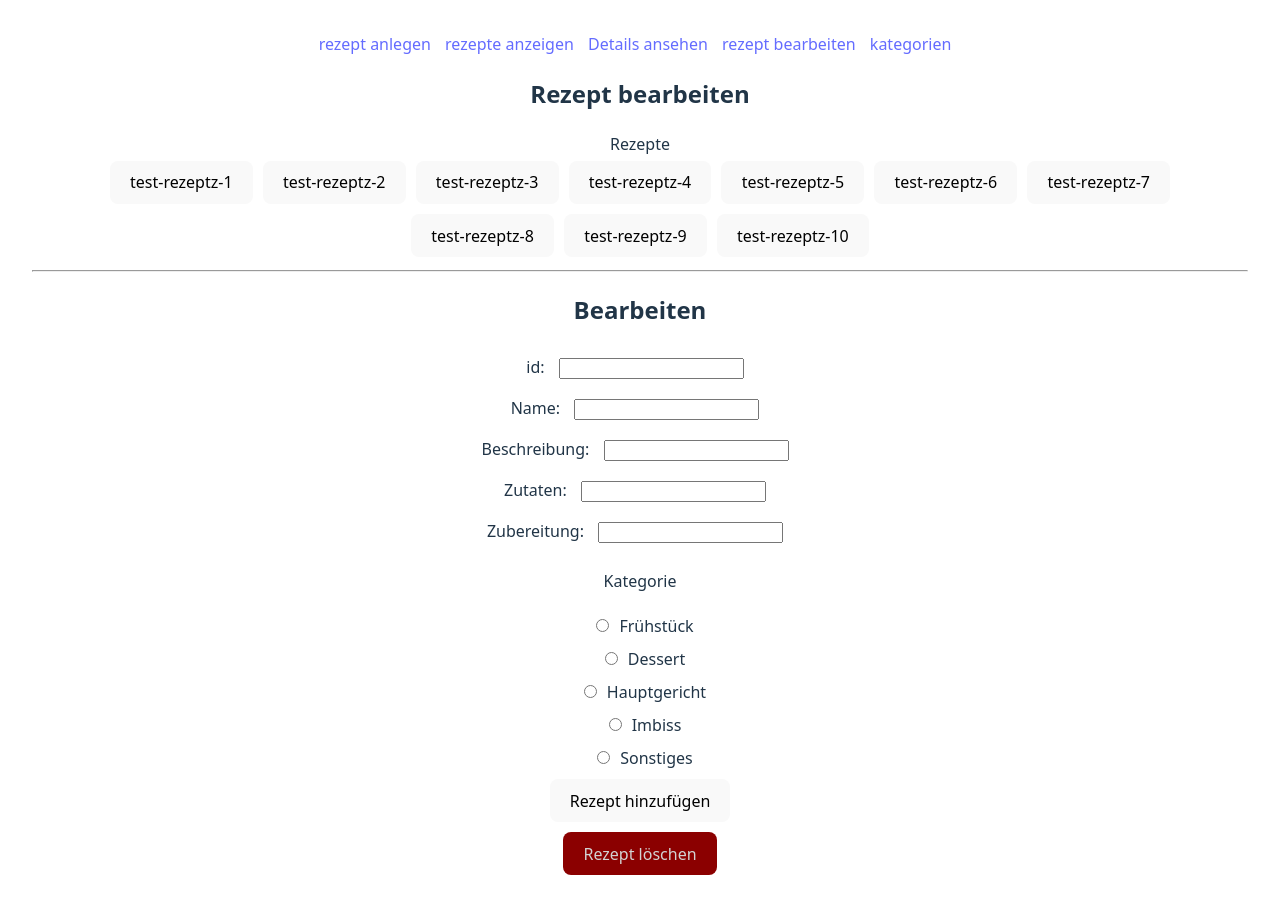
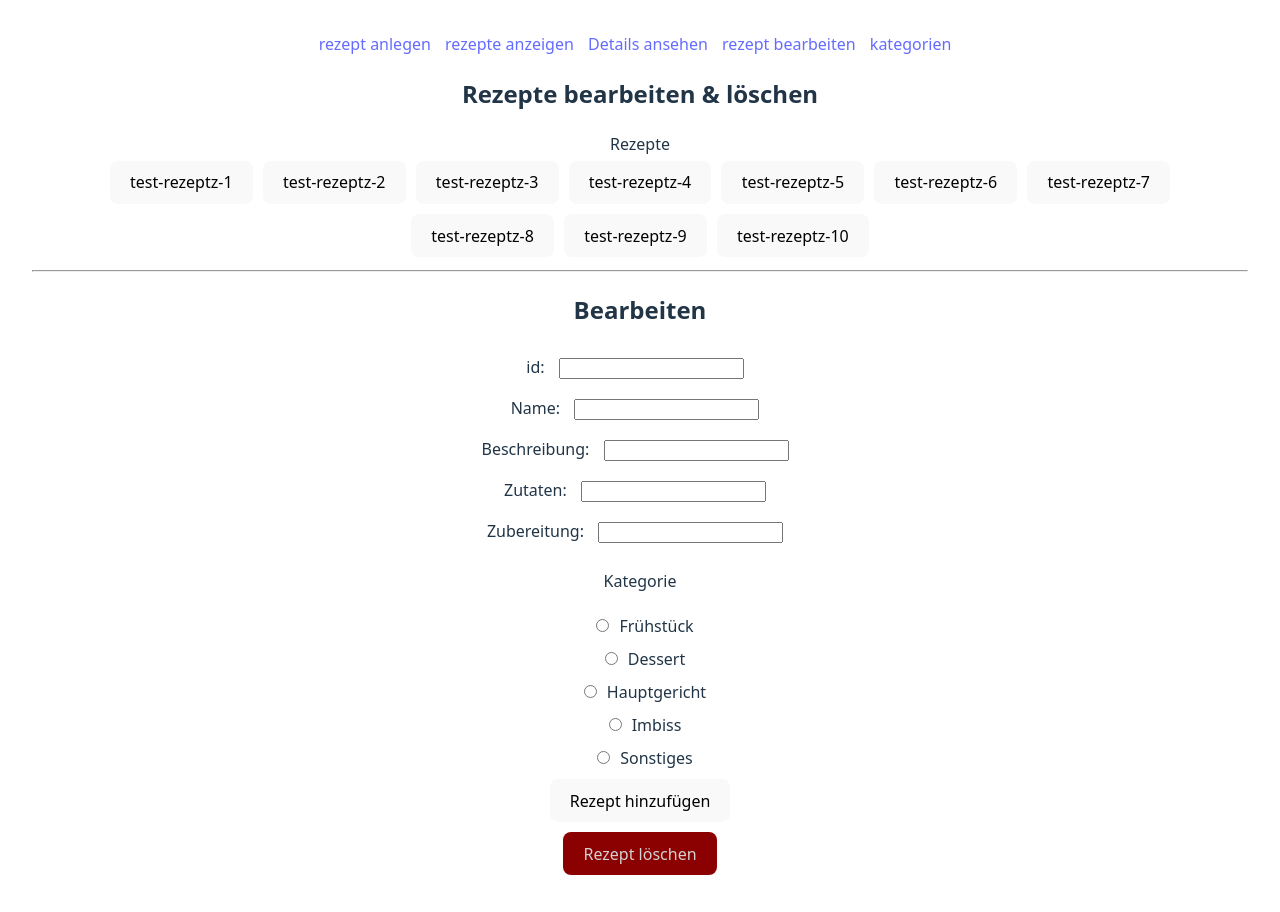
Before and after one commit to gab632/gabriel-assessment-2-2025, a React (Vite) app: page /rezept-bearbeiten in a window 1280 px wide. Built offline with nearby package versions, Linux system fonts and the light colour scheme.

Commit message:
completed task 4.

```diff
--- a/src/components/RezeptBearbeiten.jsx
+++ b/src/components/RezeptBearbeiten.jsx
@@ -14,7 +14,7 @@ export default function RezeptBearbeiten({list, onSubmitEditedRecipe, onDeleteRe
 
     function editRezept(e, rezept){
         // e.preventDefault();
-        console.log("ausgew r ", rezept)
+        // console.log("ausgew r ", rezept)
         setToEdit(rezept)
         // setRezeptId(toEdit.id);
 
@@ -26,6 +26,7 @@ export default function RezeptBearbeiten({list, onSubmitEditedRecipe, onDeleteRe
         tempId = String();
         tempId += toEdit.id;
         setRezeptId(tempId);
+        // console.log("temp id ", tempId)
 
         onSubmitEditedRecipe(e, rezeptId, rezeptName, beschreibung, zutaten, zubereitung, kategorie)
 
@@ -43,7 +44,7 @@ export default function RezeptBearbeiten({list, onSubmitEditedRecipe, onDeleteRe
 
     const [showModal, setShowModal] = useState(false);
 
-    // *********************************************
+    // useEffect used to check the values *********************************************
     useEffect(() =>{
         console.log("to edit ", toEdit)
         setRezeptId(toEdit.id);
@@ -51,11 +52,12 @@ export default function RezeptBearbeiten({list, onSubmitEditedRecipe, onDeleteRe
 
     useEffect(() =>{
 
-        console.log("id curr value ", rezeptId);
-    })
+        // console.log("id curr value ", rezeptId);
+    }, [rezeptId])
+
     return(
         <>
-        <h2>Rezept bearbeiten</h2>
+        <h2>Rezepte bearbeiten & löschen</h2>
         <div>
             Rezepte
             <div>
@@ -83,7 +85,7 @@ export default function RezeptBearbeiten({list, onSubmitEditedRecipe, onDeleteRe
                     id: <input
                     type="text"
                     name={"rezept-id"}
-                    value={rezeptId}
+                    value={tempId}
                     readOnly={true}
                     required/><br></br>
                     Name: <input
@@ -138,7 +140,7 @@ export default function RezeptBearbeiten({list, onSubmitEditedRecipe, onDeleteRe
                     <button type="submit">Rezept hinzufügen</button>
                 </form>
 
-                {/*button to delete a rezept objet */}
+                {/* delete button section */}
                 <button
                     type="button"
                     style={{margin: "5px", backgroundColor: "darkred", color: "lightgray" }}
@@ -149,9 +151,7 @@ export default function RezeptBearbeiten({list, onSubmitEditedRecipe, onDeleteRe
                 </button>
 
             </div>
-
-
-
+            {/*************************************************************/}
             <div className={`modal-overlay ${showModal ? 'active' : ''}`}>
                 <div className="modal">
                     <h3>Rezept Löschen?</h3>
@@ -176,7 +176,7 @@ export default function RezeptBearbeiten({list, onSubmitEditedRecipe, onDeleteRe
                     </button>
                     <button onClick={() => setShowModal(false)}>Nein</button>
                 </div>
-                {/*////////////////////////////////////////////////////////////////*/}
+                {/*************************************************************/}
 
             </div>
 
```
